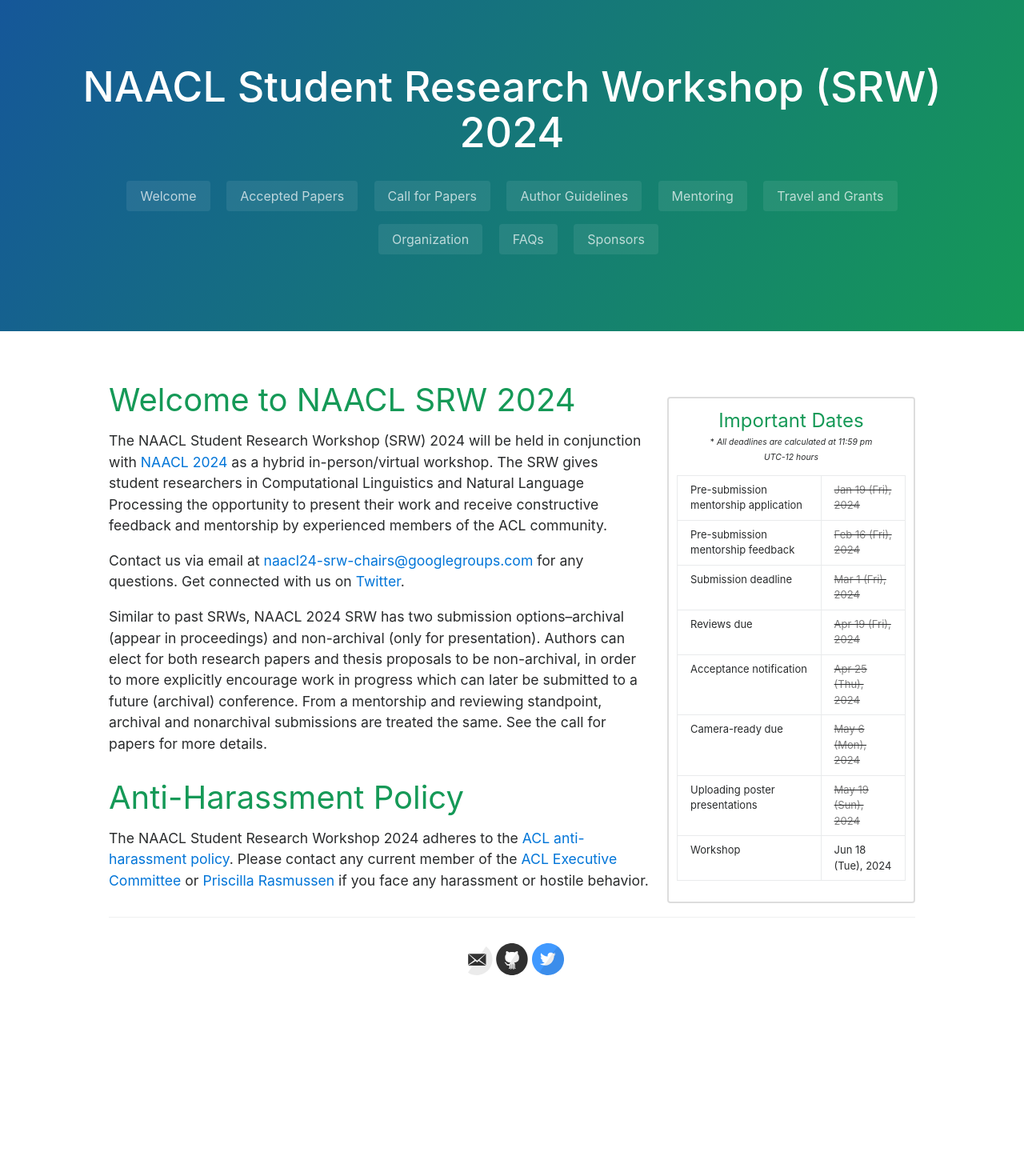
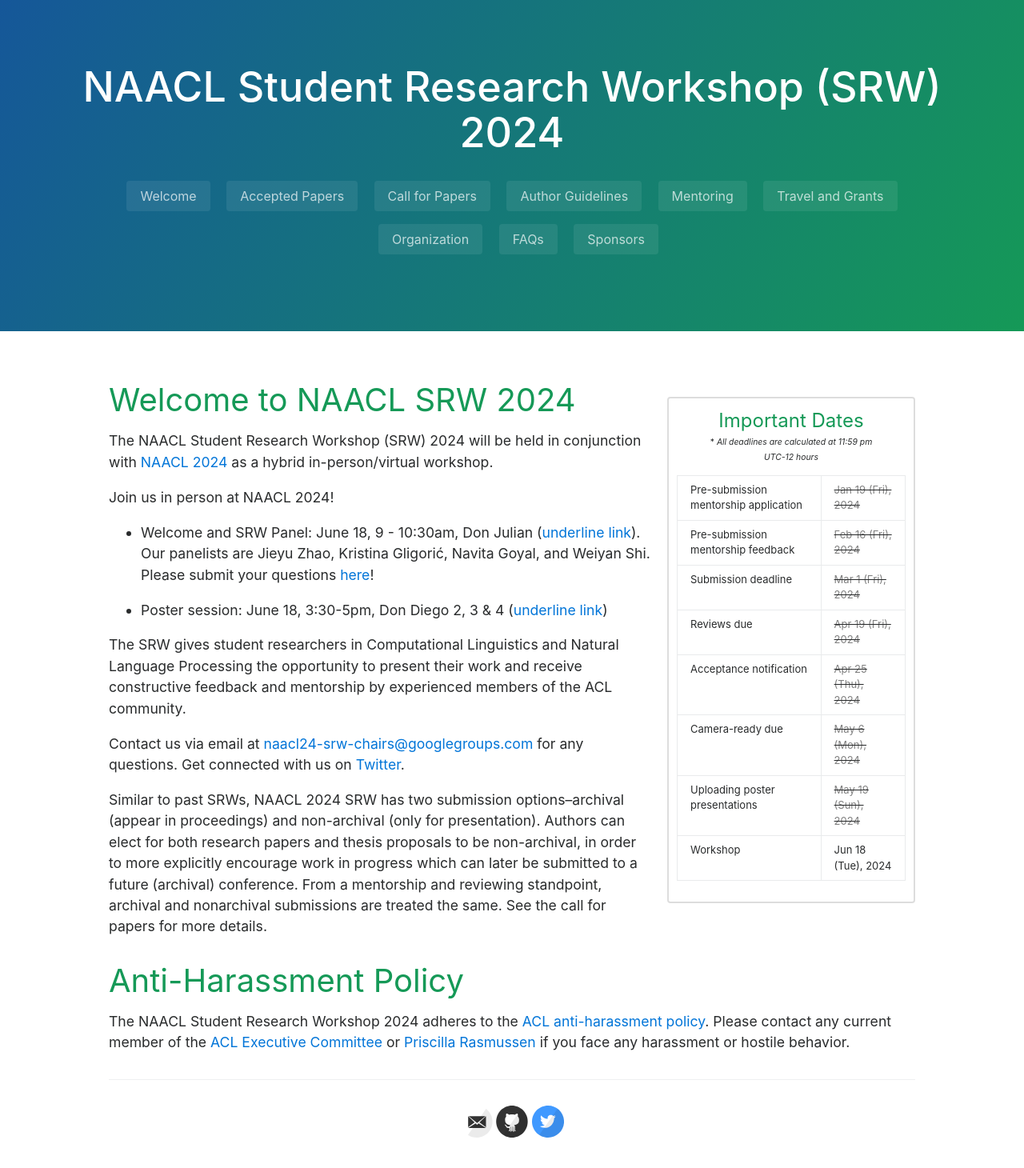
Before and after one commit to naacl2025-srw/naacl2025-srw.github.io, a Jekyll site: the page built from index.md, in a window 1280 px wide. Shown: the whole page at 80% size. Built offline with Jekyll 4.4.1, drawn with Linux system fonts in a browser that asks for light colours; before the commit the page ends 1257 px from its top, so only the background shows below that.

Commit message:
Added program to first page, and took out google and microsoft

```diff
--- a/index.md
+++ b/index.md
@@ -9,7 +9,16 @@ order: 1
 <!-- button class="btn btn-success" onclick="window.location.href='/mentoring';">Submit your paper draft to our mentorshop program by Feb 1!</button -->
 
 # Welcome to NAACL SRW 2024
-The NAACL Student Research Workshop (SRW) 2024 will be held in conjunction with [NAACL 2024](https://2024.naacl.org/) as a hybrid in-person/virtual workshop. The SRW gives student researchers in Computational Linguistics and Natural Language Processing the opportunity to present their work and receive constructive feedback and mentorship by experienced members of the ACL community.
+The NAACL Student Research Workshop (SRW) 2024 will be held in conjunction with [NAACL 2024](https://2024.naacl.org/) as a hybrid in-person/virtual workshop.
+
+Join us in person at NAACL 2024!
+
+* Welcome and SRW Panel: June 18, 9 - 10:30am, Don Julian ([underline link](https://underline.io/events/458/sessions?eventSessionId=17950&searchGroup=lecture)). Our panelists are Jieyu Zhao, Kristina Gligorić, Navita Goyal, and Weiyan Shi. Please submit your questions [here](https://docs.google.com/forms/d/e/1FAIpQLSccZ1AE6rfyOX-gE_8pLh_y6E9mgntlbgRs2DpAss1Kmv9yQg/viewform?usp=sf_link)!
+
+* Poster session: June 18, 3:30-5pm, Don Diego 2, 3 & 4 ([underline link](https://underline.io/events/458/posters?eventSessionId=17470&searchGroup=lecture))
+
+
+The SRW gives student researchers in Computational Linguistics and Natural Language Processing the opportunity to present their work and receive constructive feedback and mentorship by experienced members of the ACL community.
 
 <!-- <img src="images/social_picture.jpeg" alt="Happy faces during the SRW Social in Minneapolis, Minnesota" width="60%"/>
 <br>
```
Also changed, not shown: sponsors.md (+1 -6 lines).
